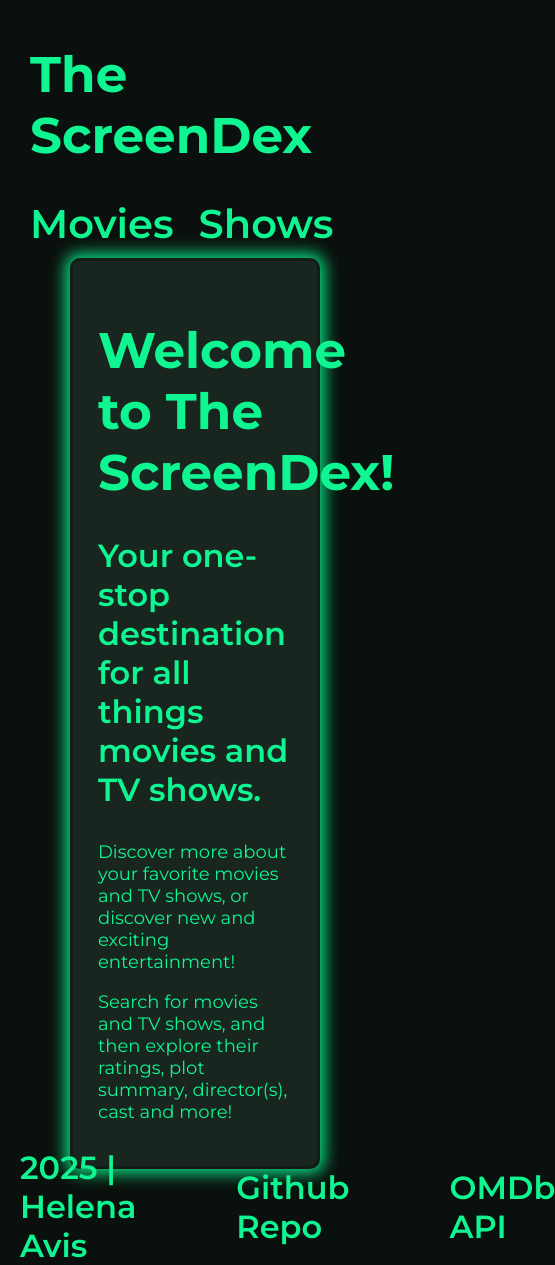
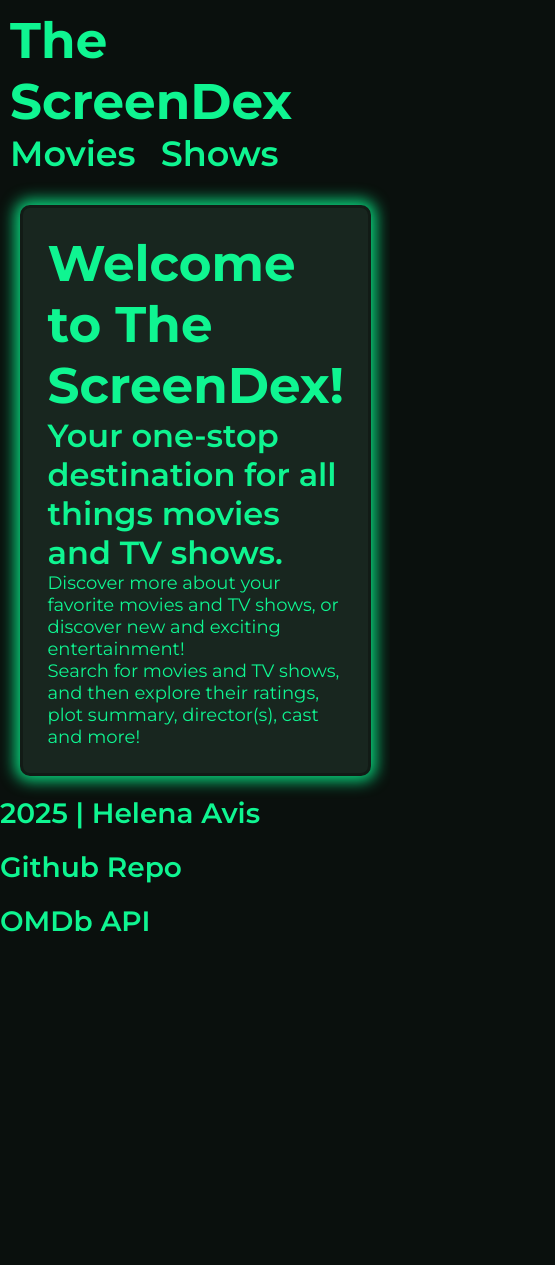
Before and after one commit to HelenaAvis/ScreenDex, a React (Vite) app in the folder ScreenDex/: page / in a window 390 px wide. Shown: the whole page, 555 px wide, since content can reach past the window. After the commit the page ends 938 px from the top, so only its background shows below. Built offline with nearby package versions, Linux system fonts and the light colour scheme; the HTML template or start-up script is replaced by a standard one.

Commit message:
Added responsive styling to footer.

```diff
--- a/ScreenDex/src/components/Footer/Footer.css
+++ b/ScreenDex/src/components/Footer/Footer.css
@@ -13,3 +13,17 @@
     font-size: var(--font-size-subheading);
     font-weight: var(--font-weight-subheading);
 }
+
+@media screen and (max-width: 800px) {
+    /* styling for mobile displays */
+    .footer {
+        flex-direction: column;
+        align-items: flex-start;
+        gap: 20px;
+        height: auto;
+    }
+
+    .footer__link {
+        font-size: var(--font-size-subheading-mobile);
+    }
+}
--- a/ScreenDex/src/css/global.css
+++ b/ScreenDex/src/css/global.css
@@ -1,8 +1,12 @@
 @import url('./variables.css');
 
-body {
+* {
+    box-sizing: border-box;
     margin: 0;
     padding: 0;
+}
+
+body {
     font-family: var(--font-family);
     background-color: var(--color-site-background);
     scroll-behavior: smooth;
@@ -10,13 +14,13 @@ body {
 
 #root {
     min-height: 100vh;
-    margin: 0px 20px;
     display: flex;
     flex-direction: column;
 }
 
 .main {
-    margin: 0px 50px;
+    margin: 20px auto;
+    width: 90%;
     padding: 25px;
     background-color: var(--color-main-background);
     border: 3px solid var(--color-main-border);
--- a/ScreenDex/src/css/variables.css
+++ b/ScreenDex/src/css/variables.css
@@ -29,7 +29,7 @@
 
     /* Mobile font sizes */
     --font-size-logo-mobile: 50px;
-    --font-size-heading-mobile: 40px;
+    --font-size-heading-mobile: 35px;
     --font-size-subheading-mobile: 28px;
     --font-size-body-large-mobile: 20px;
     --font-size-body-mobile: 14px;
```
